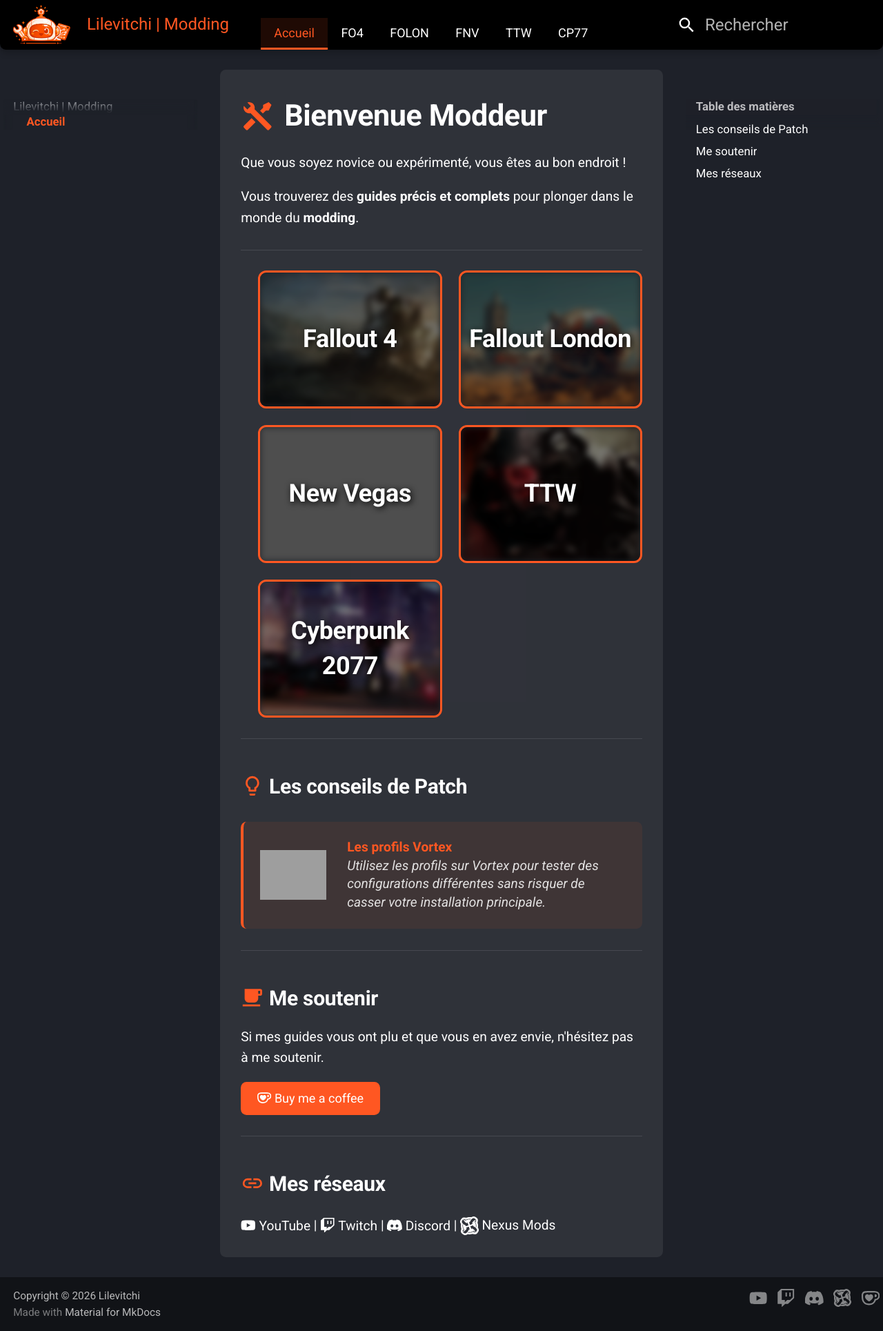
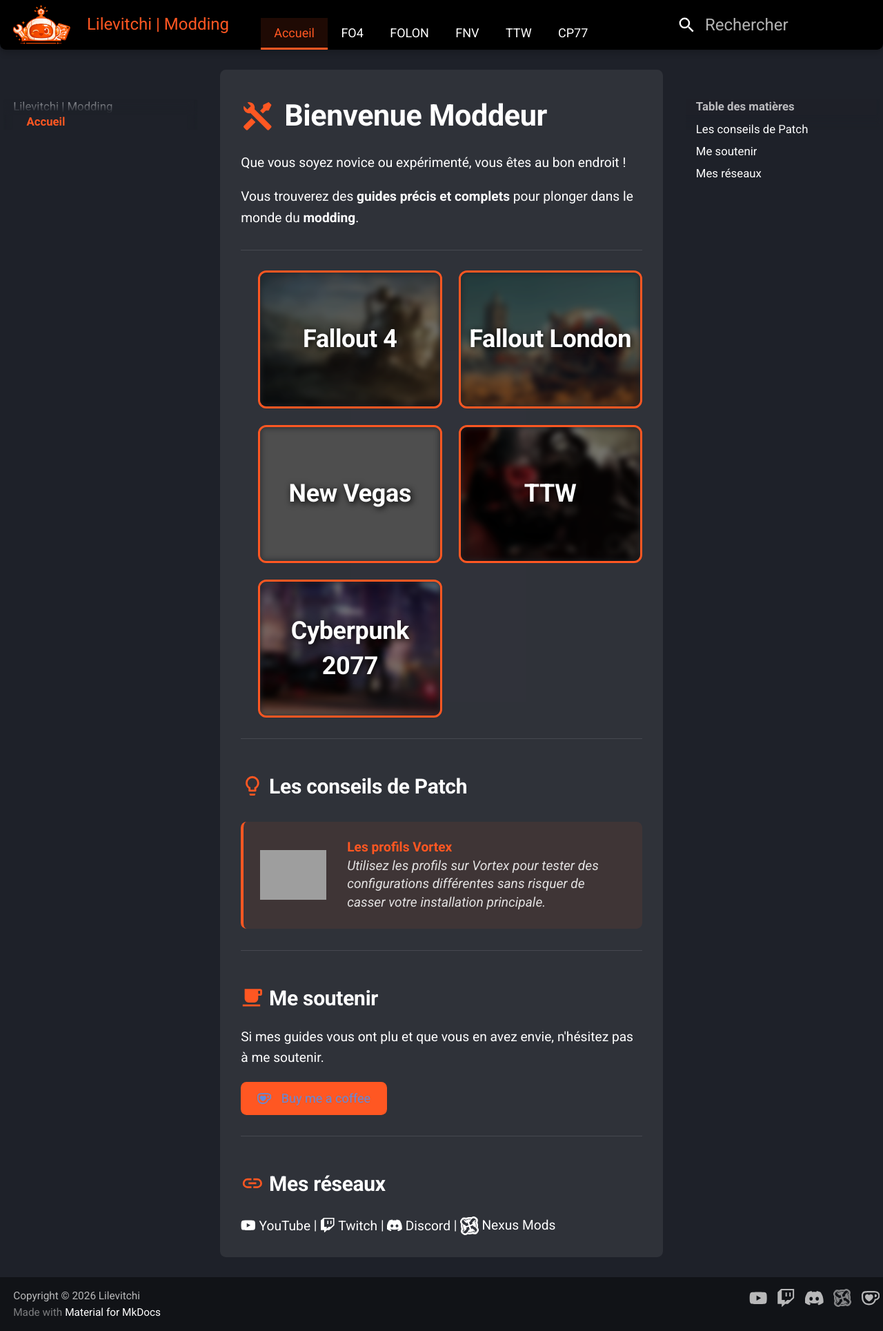
Before and after one commit to Lilevitchi/lilevitchi.github.io, an MkDocs documentation site: the page built from docs/index.md, in a window 1280 px wide. Shown: the whole page at 69% size. Built offline with MkDocs 1.6.1 and Material for MkDocs 9.7.7, drawn with Linux system fonts in a browser that asks for light colours; grey boxes are pictures that could not be loaded.

Commit message:
Update extra.css

```diff
--- a/docs/stylesheets/extra.css
+++ b/docs/stylesheets/extra.css
@@ -308,13 +308,13 @@
    LIENS
    -------------------------------------------------- */
 
-[data-md-color-scheme] .md-typeset a {
+[data-md-color-scheme] .md-typeset a:not(.kofi-button) {
   color: var(--white);
   transition: color var(--transition-base), transform var(--transition-base);
   display: inline-block;
 }
 
-[data-md-color-scheme] .md-typeset a:hover {
+[data-md-color-scheme] .md-typeset a:hover:not(.kofi-button) {
   color: var(--accent);
   transform: translateY(-2px);
 }
@@ -441,7 +441,6 @@
 .kofi-button:hover {
   background-color: var(--dark-1);
   box-shadow: 0 0 10px var(--accent-glow);
-  transform: translateY(2px);
 }
 
 /* ==============================
```
